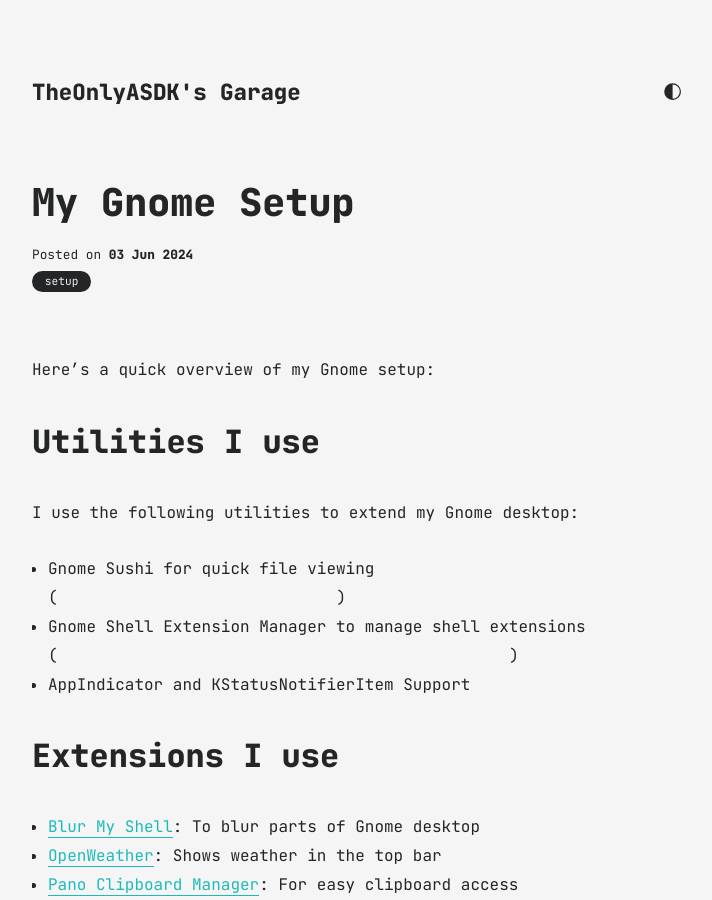
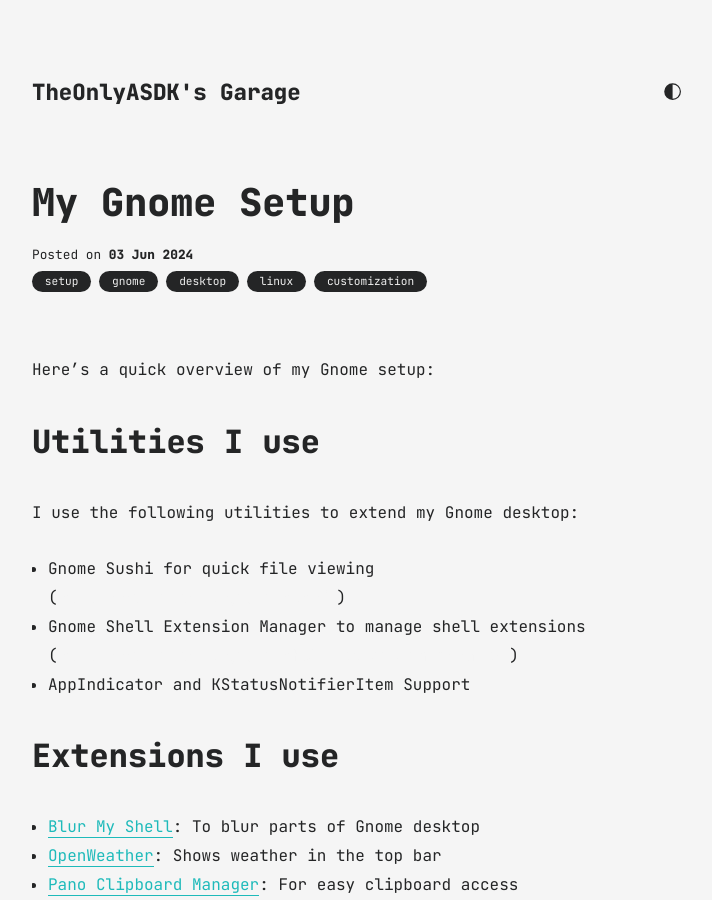
Before and after one commit to theonlyasdk/theonlyasdk.github.io, a Jekyll site: the page built from all_collections/_posts/2024-06-9-my-gnome-setup.md, in a window 1280 px wide and 900 px high. Shown: the whole window, without its empty margins (283-995 px from the left). Built offline with Jekyll 4.4.1, drawn with Linux system fonts in a browser that asks for light colours.

Commit message:
Update 2024-06-9-my-gnome-setup.md

```diff
--- a/all_collections/_posts/2024-06-9-my-gnome-setup.md
+++ b/all_collections/_posts/2024-06-9-my-gnome-setup.md
@@ -2,7 +2,7 @@
 layout: post
 title: My Gnome Setup
 date: 2024-06-03
-categories: ["setup"]
+categories: ["setup", "gnome", "desktop", "linux", "customization"]
 ---
 
 Here's a quick overview of my Gnome setup:
```
